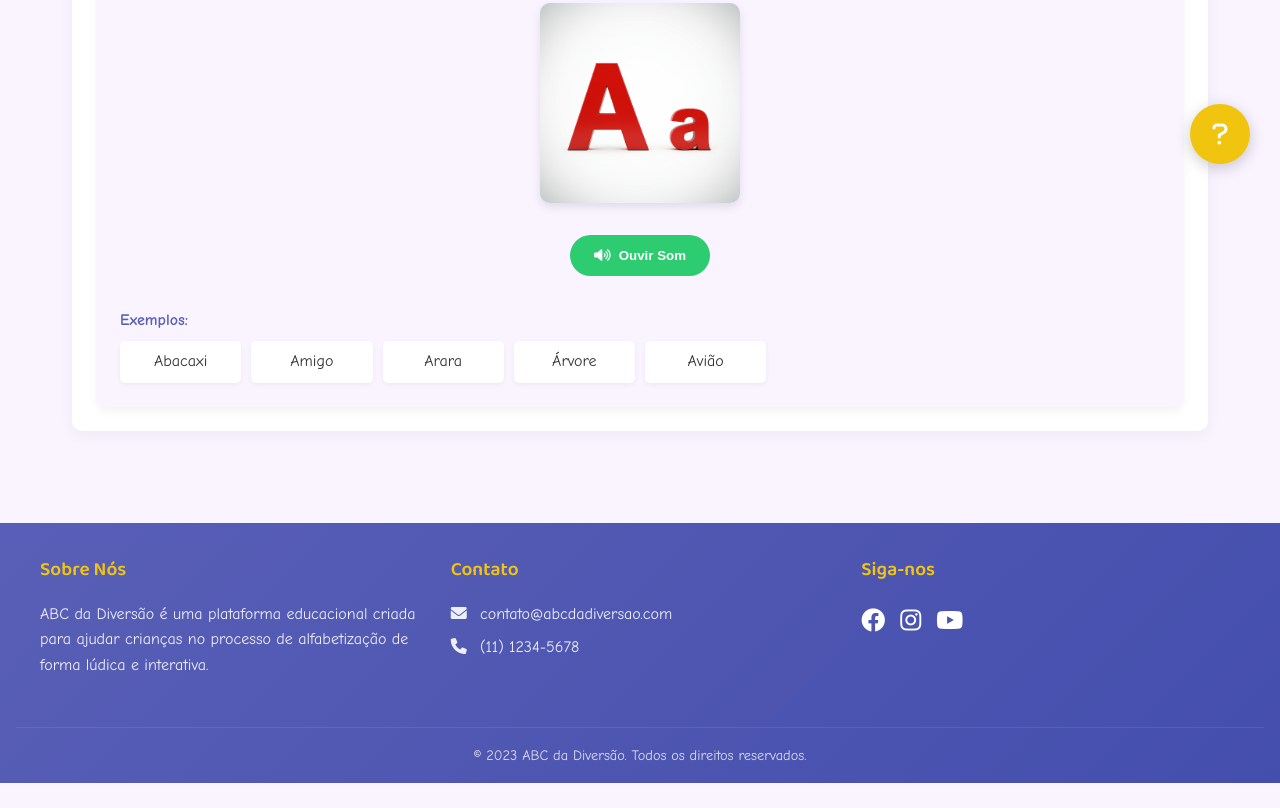
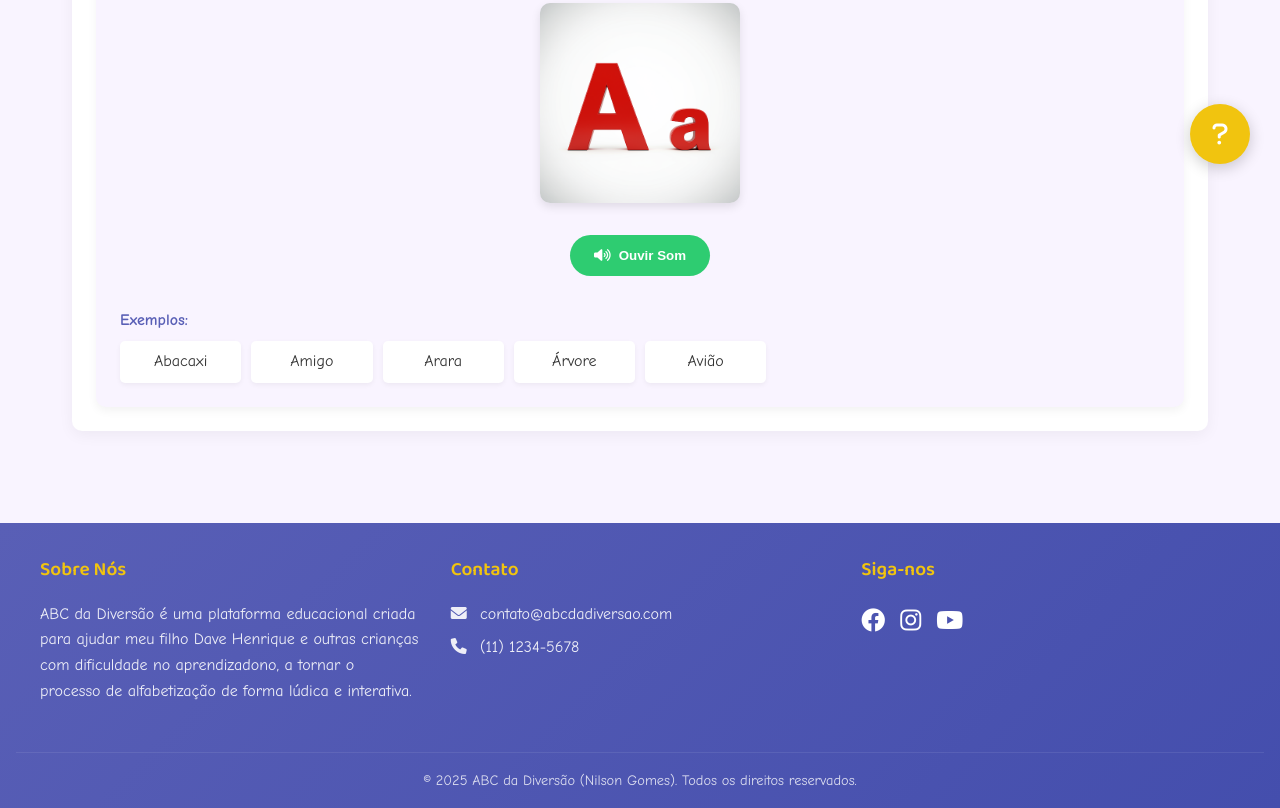
Before and after one commit to nilsong87/Meu-Garoto, a plain HTML site: page index.html in a window 1280 px wide. Shown: the part 606-1414 px from the top of the page. Before the commit the page ends 1389 px from the top, so only its background shows below. Drawn offline with Linux system fonts and the light colour scheme.

Commit message:
Incluindo atualização

```diff
--- a/index.html
+++ b/index.html
@@ -1,13 +1,16 @@
 <!DOCTYPE html>
 <html lang="pt-BR">
+
 <head>
     <meta charset="UTF-8">
     <meta name="viewport" content="width=device-width, initial-scale=1.0">
     <title>Aprendendo a Ler e Escrever - Diversão Garantida!</title>
     <link rel="stylesheet" href="style.css">
-    <link rel="stylesheet" href="https://fonts.googleapis.com/css2?family=Comic+Neue:wght@400;700&family=Baloo+2:wght@600&display=swap">
+    <link rel="stylesheet"
+        href="https://fonts.googleapis.com/css2?family=Comic+Neue:wght@400;700&family=Baloo+2:wght@600&display=swap">
     <link rel="stylesheet" href="https://cdnjs.cloudflare.com/ajax/libs/font-awesome/6.0.0-beta3/css/all.min.css">
 </head>
+
 <body>
     <div class="loading-screen" id="loadingScreen">
         <div class="loader"></div>
@@ -53,7 +56,8 @@
                             <img src="imagens/letra_a.png" alt="Letra A" id="letterImage">
                         </div>
                         <div class="letter-sound">
-                            <button class="sound-btn" onclick="playLetterSound()"><i class="fas fa-volume-up"></i> Ouvir Som</button>
+                            <button class="sound-btn" onclick="playLetterSound()"><i class="fas fa-volume-up"></i> Ouvir
+                                Som</button>
                         </div>
                         <div class="letter-examples">
                             <p>Exemplos:</p>
@@ -179,7 +183,9 @@
         <div class="footer-content">
             <div class="footer-section">
                 <h4>Sobre Nós</h4>
-                <p>ABC da Diversão é uma plataforma educacional criada para ajudar crianças no processo de alfabetização de forma lúdica e interativa.</p>
+                <p>ABC da Diversão é uma plataforma educacional criada para ajudar meu filho Dave Henrique e outras
+                    crianças com dificuldade no aprendizadono, a tornar o processo de alfabetização de forma lúdica e
+                    interativa.</p>
             </div>
             <div class="footer-section">
                 <h4>Contato</h4>
@@ -196,7 +202,7 @@
             </div>
         </div>
         <div class="footer-bottom">
-            <p>&copy; 2023 ABC da Diversão. Todos os direitos reservados.</p>
+            <p>&copy; 2025 ABC da Diversão (Nilson Gomes). Todos os direitos reservados.</p>
         </div>
     </footer>
 
@@ -220,4 +226,5 @@
 
     <script src="script.js"></script>
 </body>
+
 </html>
```
